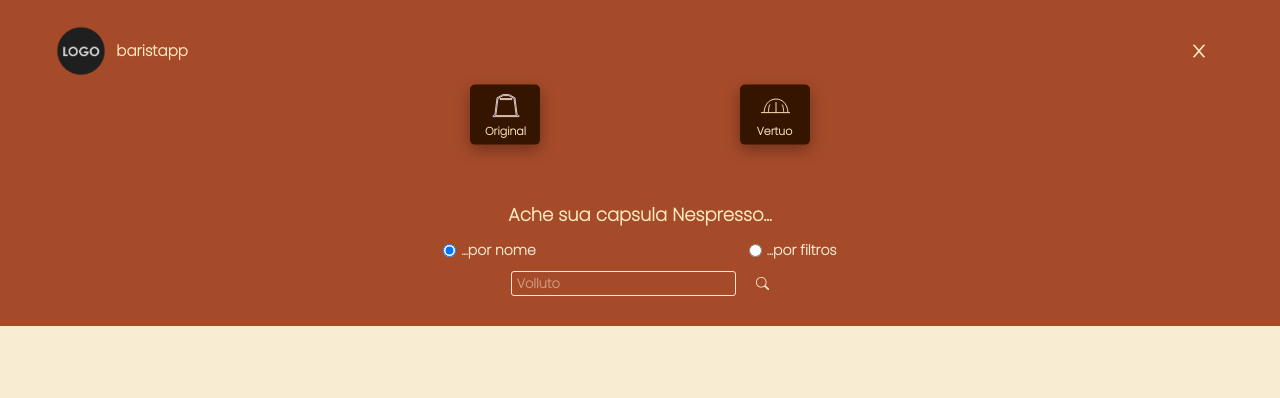
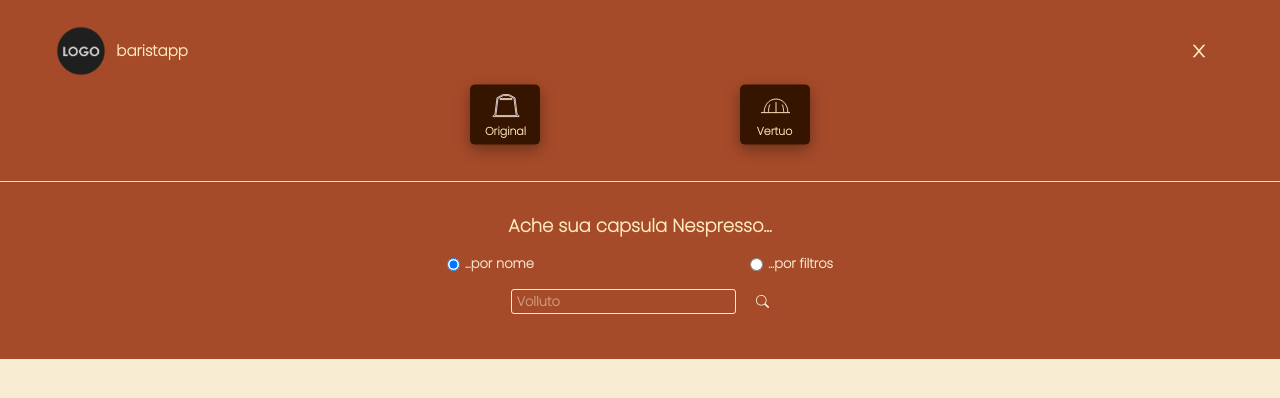
Before and after one commit to joaofelipelliccione/barista_app_front, a React (Create React App) app: page / in a window 1280 px wide. Both pictures are taken after a click on the button 1198 px from the left and 50 px from the top of the page. Shown: the top 398 px of the page. Built offline with nearby package versions, Linux system fonts and the light colour scheme; no server answers.

Commit message:
Melhorando estilização do Header.

```diff
--- a/src/components/header/Header.jsx
+++ b/src/components/header/Header.jsx
@@ -9,7 +9,10 @@
   const [isHambMenuOpen, setIsHambMenuOpen] = React.useState(false);
 
   return (
-    <header className="header">
+    <header
+      className="header"
+      style={ { borderBottom: isHambMenuOpen && 'solid 1px wheat' } }
+    >
       <div className="centeredHeader">
         <div className="logoContainer">
           <Link to="/">
--- a/src/styles/Header.css
+++ b/src/styles/Header.css
@@ -95,7 +95,7 @@
   align-items: center;
   justify-content: center;
   width: 60%;
-  margin: 0.5rem 0 0.5rem 0;
+  margin: 0.5rem 0 1.5rem 0;
 }
 
 .slide-bottom {
--- a/src/styles/searchMethods/SearchMethods.css
+++ b/src/styles/searchMethods/SearchMethods.css
@@ -4,14 +4,14 @@
   flex-direction: column;
   align-items: center;
   width: 80%;
-  margin-top: 1.2rem;
+  margin: 1.5rem 0;
 }
 
 .searchMethodsRdBtnsContainer {
   display: flex;
   justify-content: space-evenly;
   width: 80%;
-  margin-bottom: 1rem;
+  margin-bottom: 1.5rem;
 }
 
 .searchMethodsRdBtns {
@@ -19,7 +19,7 @@
   display: flex;
   justify-content: space-between;
   align-items: center;
-  font-size: 1.4rem;
+  font-size: 1.3rem;
   font-weight: 700;
 }
 
```
